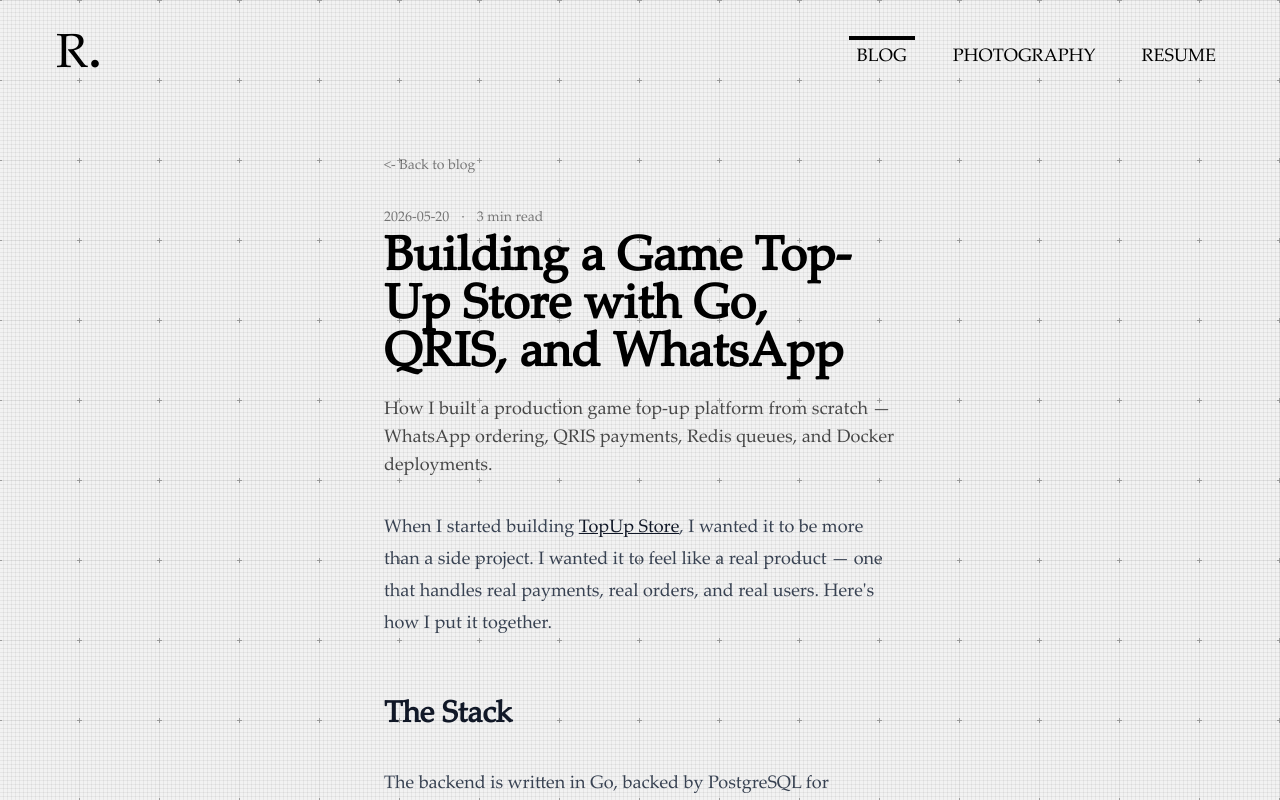
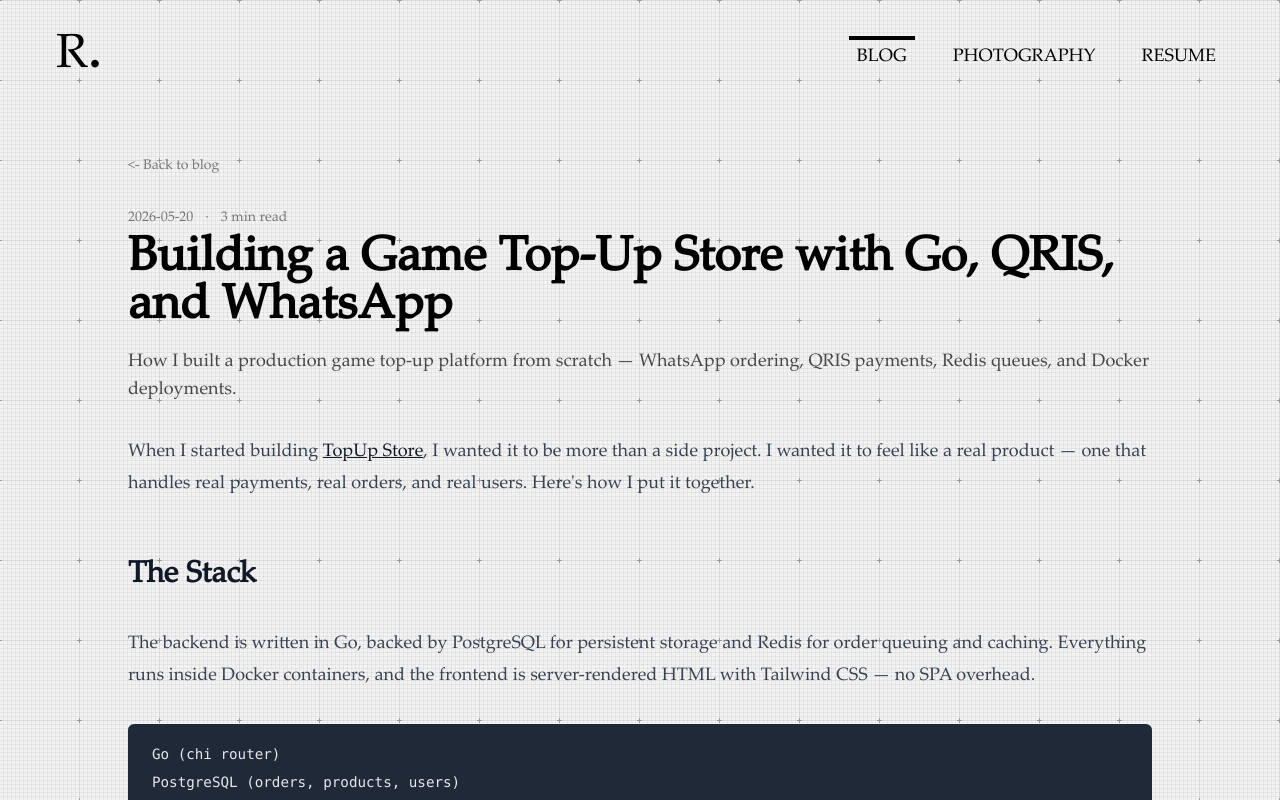
Before and after one commit to rakharan/Personal-Site, a Next.js app: page /blog/building-a-topup-store-with-go in a window 1280 px wide. Shown: the top 800 px of the page. Built offline with nearby package versions, Linux system fonts and the light colour scheme.

Commit message:
fix: remove max-w-3xl constraint on blog post page

```diff
--- a/src/pages/blog/[slug].tsx
+++ b/src/pages/blog/[slug].tsx
@@ -41,7 +41,7 @@ export default function PostPage({ post }: PostPageProps) {
 
   return (
     <Layout title={`${post.title} | Rakha Randhikatama`}>
-      <main className='min-h-screen px-[30px] lg:px-[10vw] py-10 max-w-3xl mx-auto'>
+      <main className='min-h-screen px-[30px] lg:px-[10vw] py-10'>
         <Link href='/blog' className='text-sm opacity-50 hover:opacity-100 transition-opacity mb-8 inline-block'>
           &lt;- Back to blog
         </Link>
```
